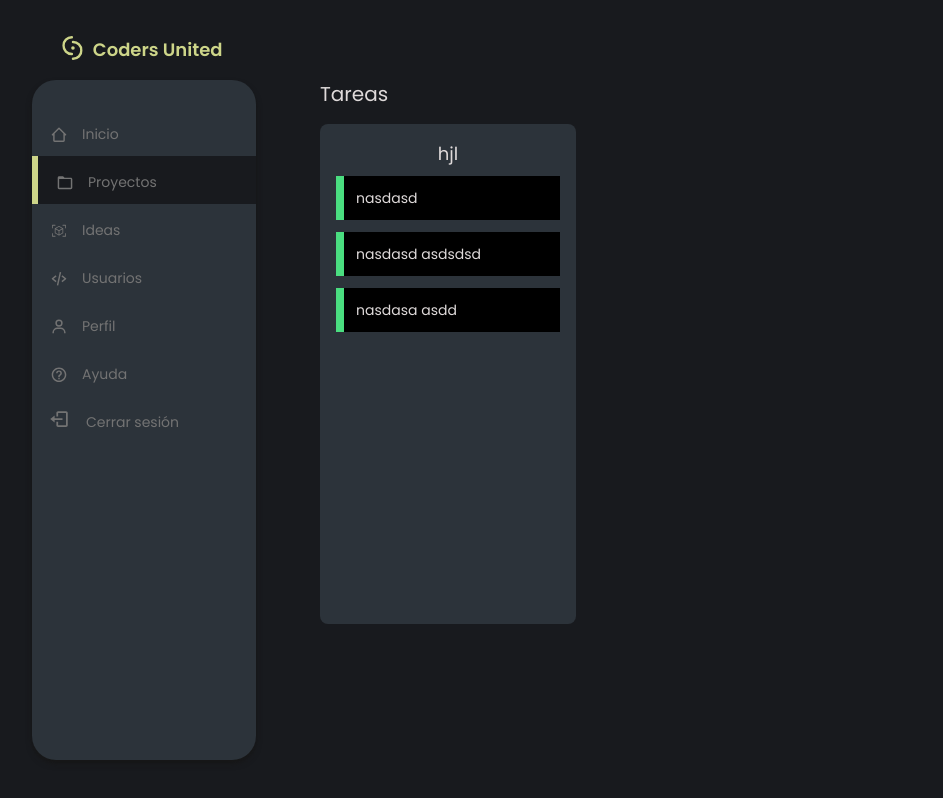
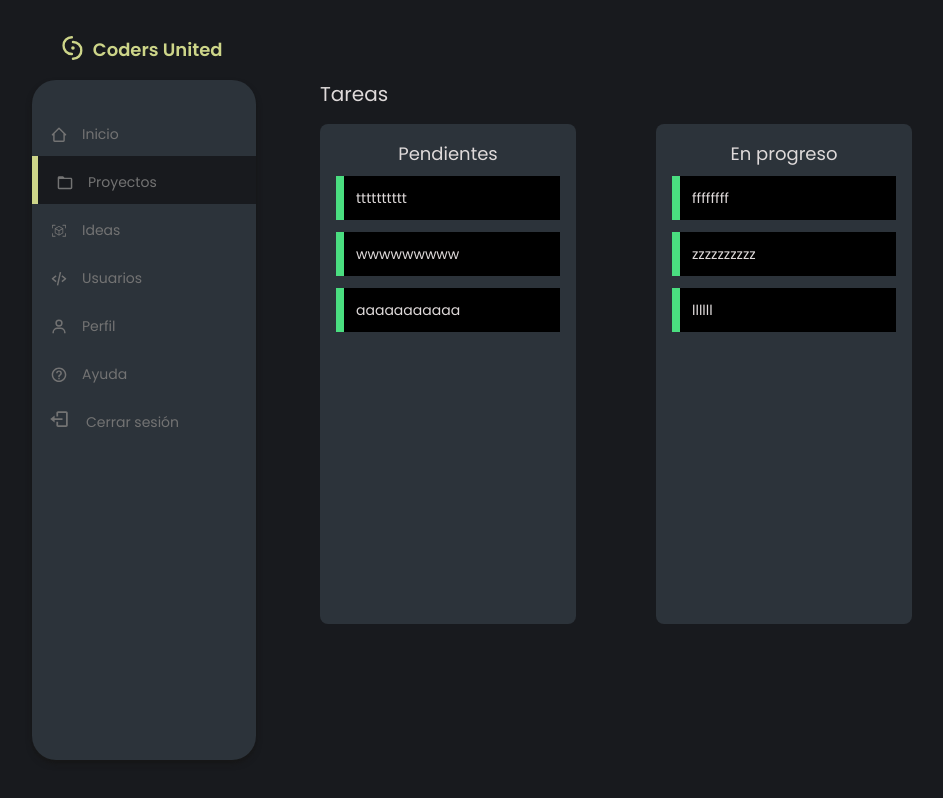
Before and after one commit to rodrigo745/coders-united, a Next.js app: page /pages/1/proyectos/proyecto_creado/1/tareas in a window 1280 px wide. Shown: the top 798 px of the page, without its empty margins (8-951 px from the left). Built offline with nearby package versions, Linux system fonts and the light colour scheme.

Commit message:
progreso en tareas

```diff
--- a/src/components/tareas/Columna.jsx
+++ b/src/components/tareas/Columna.jsx
@@ -9,7 +9,7 @@ export default function Columna(props){
 
     return(
         <div ref={setNodeRef} className="cuadro w-[20vw] rounded-lg h-[500px] p-4 flex flex-col justify-center items-center">
-            <h4 className="text-lg">hjl</h4>
+            <h4 className="text-lg">{props.titulo}</h4>
             <div className="h-full w-full mt-2">
                     {props.children}
             </div>
--- a/src/components/tareas/KanbanBoard.jsx
+++ b/src/components/tareas/KanbanBoard.jsx
@@ -2,43 +2,88 @@
 import {DndContext, closestCenter} from '@dnd-kit/core';
 import Columna from "./Columna";
 import Tarea from "./Tarea"
-import { SortableContext } from '@dnd-kit/sortable';
+import { SortableContext, verticalListSortingStrategy } from '@dnd-kit/sortable';
 import { useState } from 'react';
-import { verticalListSortingStrategy } from '@dnd-kit/sortable';
+import { horizontalListSortingStrategy, arrayMove } from '@dnd-kit/sortable';
+
 
 export default function KanbanBoard(){
 
-    const [ lista, setLista ] = useState([
-        {id: "1", titulo:"nasdasd"},
-        {id: "2", titulo:"nasdasd asdsdsd"},
-        {id: "3", titulo:"nasdasa asdd"}
-    ])
+
+    const [ lista, setLista ] = useState(
+        [
+            {id: "1", titulo:"tttttttttt", tipo: "p"},
+            {id: "2", titulo:"wwwwwwwww", tipo: "p"},
+            {id: "3", titulo:"aaaaaaaaaaa", tipo: "p"},
+            {id: "1001", titulo:"ffffffff", tipo: "w"},
+            {id: "1002", titulo:"zzzzzzzzzz", tipo: "w"},
+            {id: "1003", titulo:"llllll", tipo: "w"},
+        ],
+    )
+
+    const handleDragEnd = (event)=>{
+        const { active, over } = event;
+        console.log(active.id)
+        console.log(over.id)
+        if (active.id <= 1041 && over.id == "droppable") {
+            setLista((prevLista) => {
+                return prevLista.map((item) => {
+                    if (item.id === active.id && item.tipo === "p") {
+                        // Encontramos el máximo ID en la lista actual
+                        const maxId =   Math.floor(Math.random() * (2000 - 1100 + 1)) + 1100;
+                        // Asignamos un nuevo ID único (mayor que el máximo actual + 1)
+                        const newId = maxId + 1;
+                        return { ...item, tipo: "w", id: newId };
+                    }
+                    return item;
+                });
+            });
+        }
+        if(active.id >= 1000 && over.id == "droppable"){
+            setLista((prevLista)=> {
+                return prevLista.map((item)=> {
+                    if(item.id === active.id && item.tipo === "w"){
+                        const minId = Math.floor(Math.random() * (900 - 40 + 1)) + 40;
+                        const newId = minId - 1;
+
+                        return {...item, tipo:"p", id: newId}
+                    }
+                    return item
+                })
+            })
+        }
+    }
 
     return(
         <DndContext collisionDetection={closestCenter} onDragEnd={handleDragEnd}>
             <h3 className="text-xl mb-4">Tareas</h3>
+            <SortableContext items={lista} strategy={verticalListSortingStrategy}>
+
             <div className="w-[80vw] flex space-x-20">
-            <SortableContext items={lista} strategy={verticalListSortingStrategy}>
-            <Columna >
+            <Columna titulo="Pendientes">
 
                 {
                     lista.map((e, index)=>(
+                        e.tipo === "p" &&
                         <Tarea key={index} id={e.id} titulo={e.titulo} />
                     ))
                 }
 
             </Columna>
+
+            <Columna titulo="En progreso">
+
+                {
+                    lista.map((e, index)=>(
+                        e.tipo === "w" &&
+                        <Tarea key={index} id={e.id} titulo={e.titulo} />
+                    ))
+                }
+
+            </Columna>
+            </div>
             </SortableContext>
-            </div>
 
         </DndContext>
     )
 }
-
-function handleDragEnd(event) {
-    const {over} = event;
-
-    // If the item is dropped over a container, set it as the parent
-    // otherwise reset the parent to `null`
-    setParent(over ? over.id : null);
-  }
--- a/src/components/tareas/Tarea.jsx
+++ b/src/components/tareas/Tarea.jsx
@@ -4,7 +4,7 @@ import { CSS } from '@dnd-kit/utilities';
 
 export default function Tareas(props) {
 
-    const {attributes, listeners, setNodeRef, transform, transition} = useSortable({
+    const {attributes, listeners, setNodeRef, transform, transition} = useDraggable({
         id: props.id,
       });
       const style = transform ? {
```
